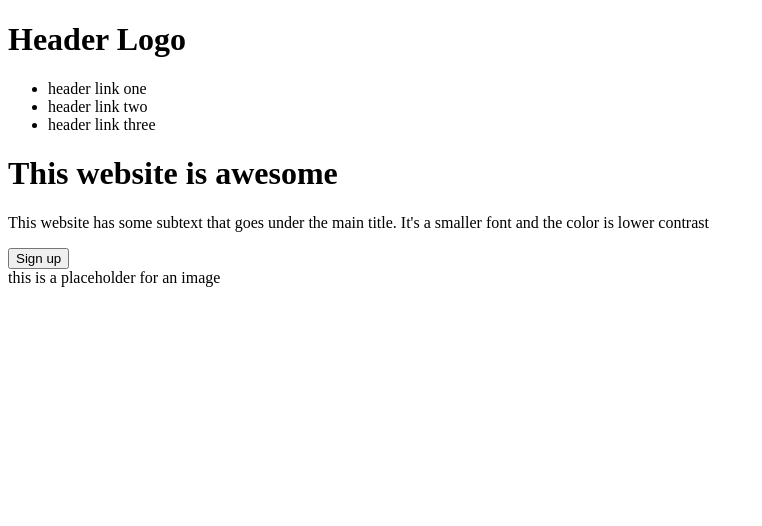
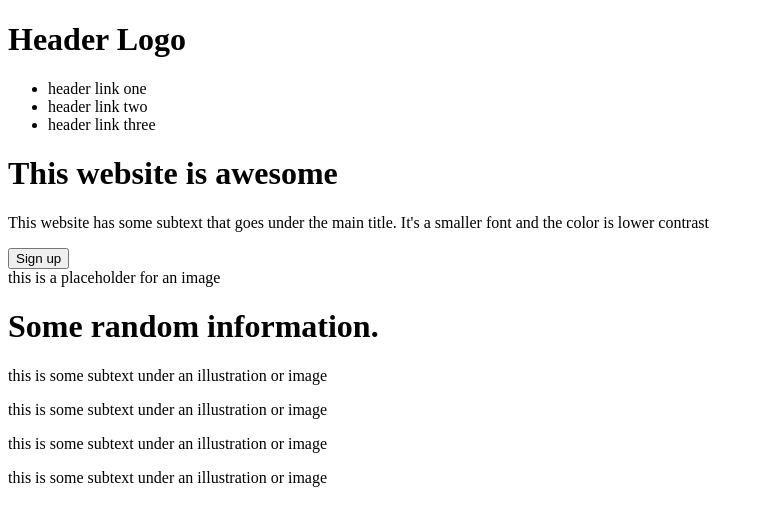
Before and after one commit to petark7/LandingPageOdin, a plain HTML site: page index.html in a window 1280 px wide. Shown: the whole page, without its empty margins (0-762 px from the left). Drawn offline with Linux system fonts and the light colour scheme.

Commit message:
Add middle content

```diff
--- a/index.html
+++ b/index.html
@@ -21,4 +21,27 @@
         <button>Sign up</button>
         <div class="image-placeholder">this is a placeholder for an image</div>
     </div>
+
+    <div class="middle-content">
+        <h1>Some random information.</h1>
+        <div class="info1-content">
+            <div class="info-box1"></div>
+            <p>this is some subtext under an illustration or image</p>
+        </div>
+
+        <div class="info2-content">
+            <div class="info-box2"></div>
+            <p>this is some subtext under an illustration or image</p>
+        </div>
+
+        <div class="info3-content">
+            <div class="info-box3"></div>
+            <p>this is some subtext under an illustration or image</p>
+        </div>
+
+        <div class="info4-content">
+            <div class="info-box4"></div>
+            <p>this is some subtext under an illustration or image</p>
+        </div>
+    </div>
 </body>
```
